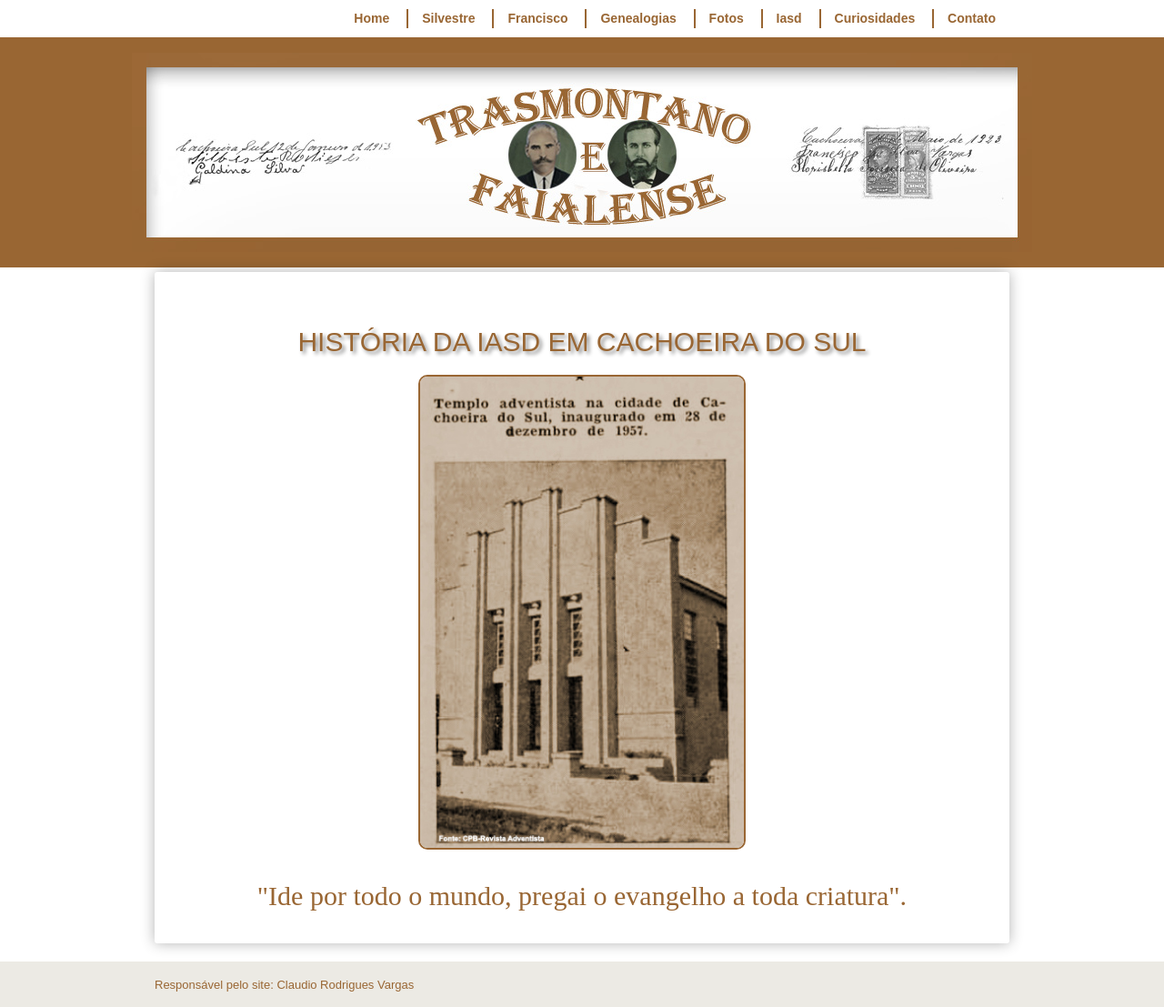
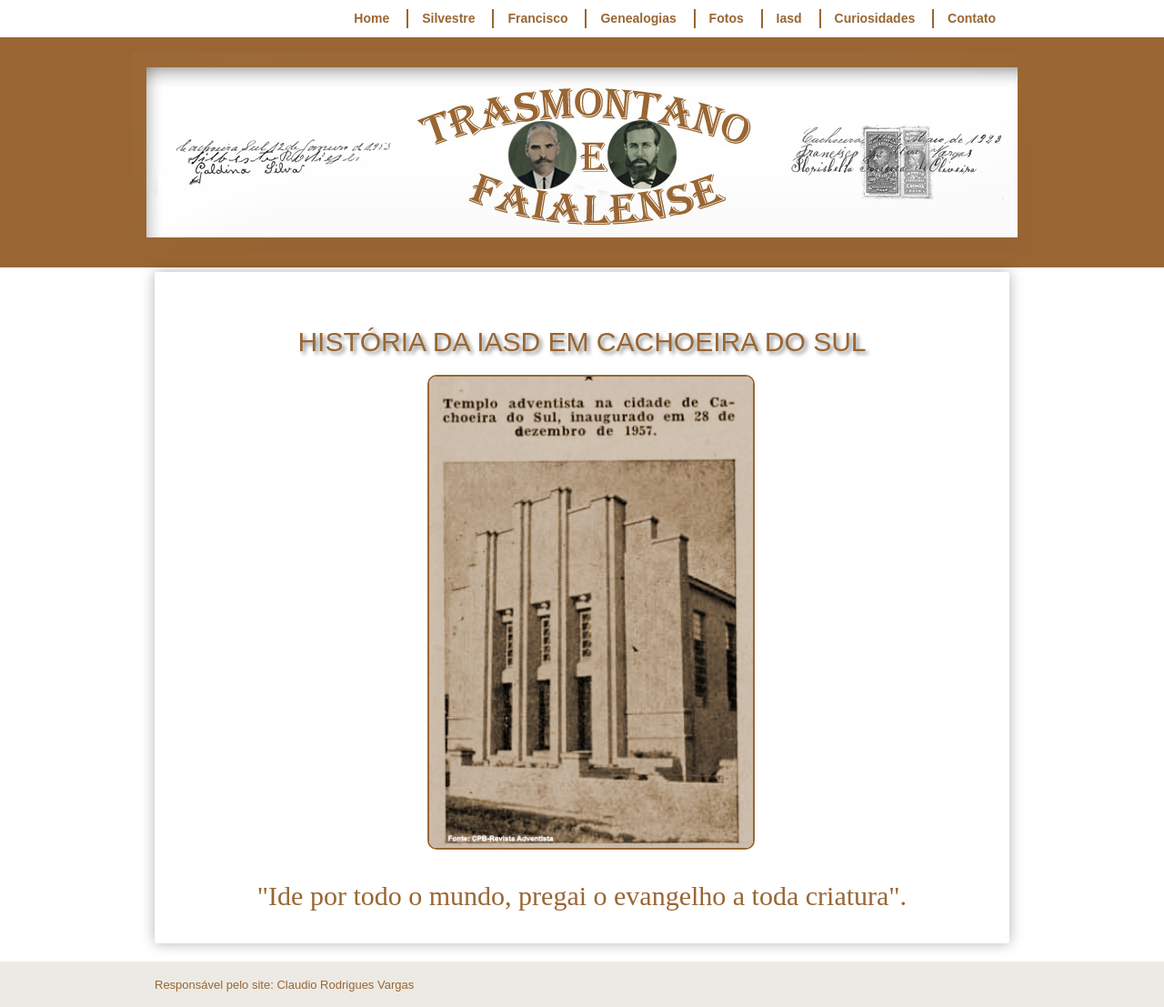
Before and after one commit to claudiovargas1955/claudiovargas1955.github.io, a Jekyll site: the page built from _pages/história-da-iasd-cachoeira.html, in a window 1280 px wide. Shown: the whole page at 91% size. Built offline with Jekyll 4.4.1, drawn with Linux system fonts in a browser that asks for light colours; some web fonts are replaced.

Commit message:
Update história-da-iasd-cachoeira.html

```diff
--- a/_pages/história-da-iasd-cachoeira.html
+++ b/_pages/história-da-iasd-cachoeira.html
@@ -72,11 +72,11 @@ figure.foto-legenda { position: relative;
                     }
 figure.foto-legenda img { width: 40%;
                           height: 50%;
-                          margin-left:270px;
+                          margin-left:280px;
                          }
  figure.foto-legenda figcaption { opacity: 0;
                                   position: absolute;
-                                  margin-left: 270px;
+                                  margin-left: 280px;
                                   top: 0px;
                                   background-color: rgba(0,0,0, 0.3);
                                   color: white;
```
